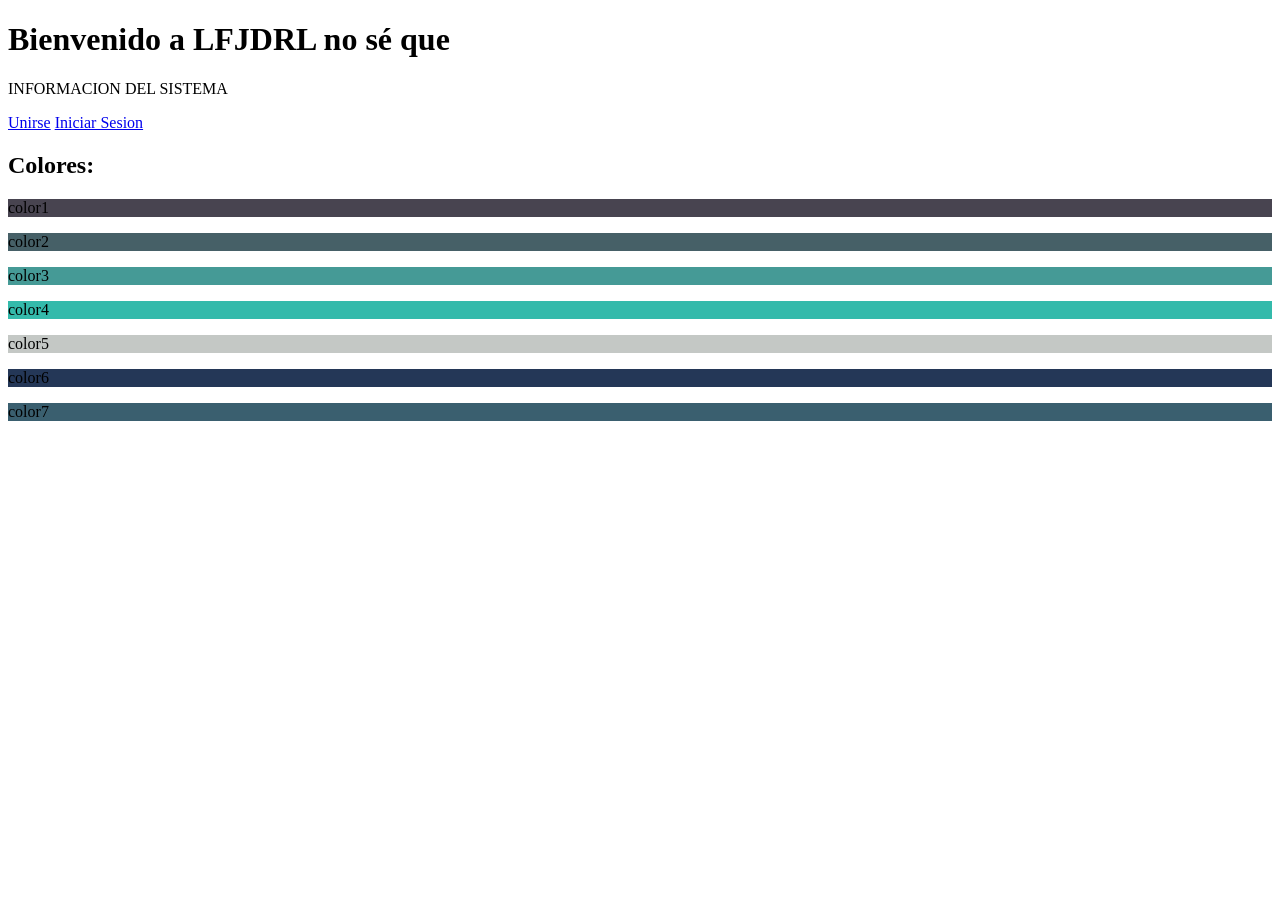
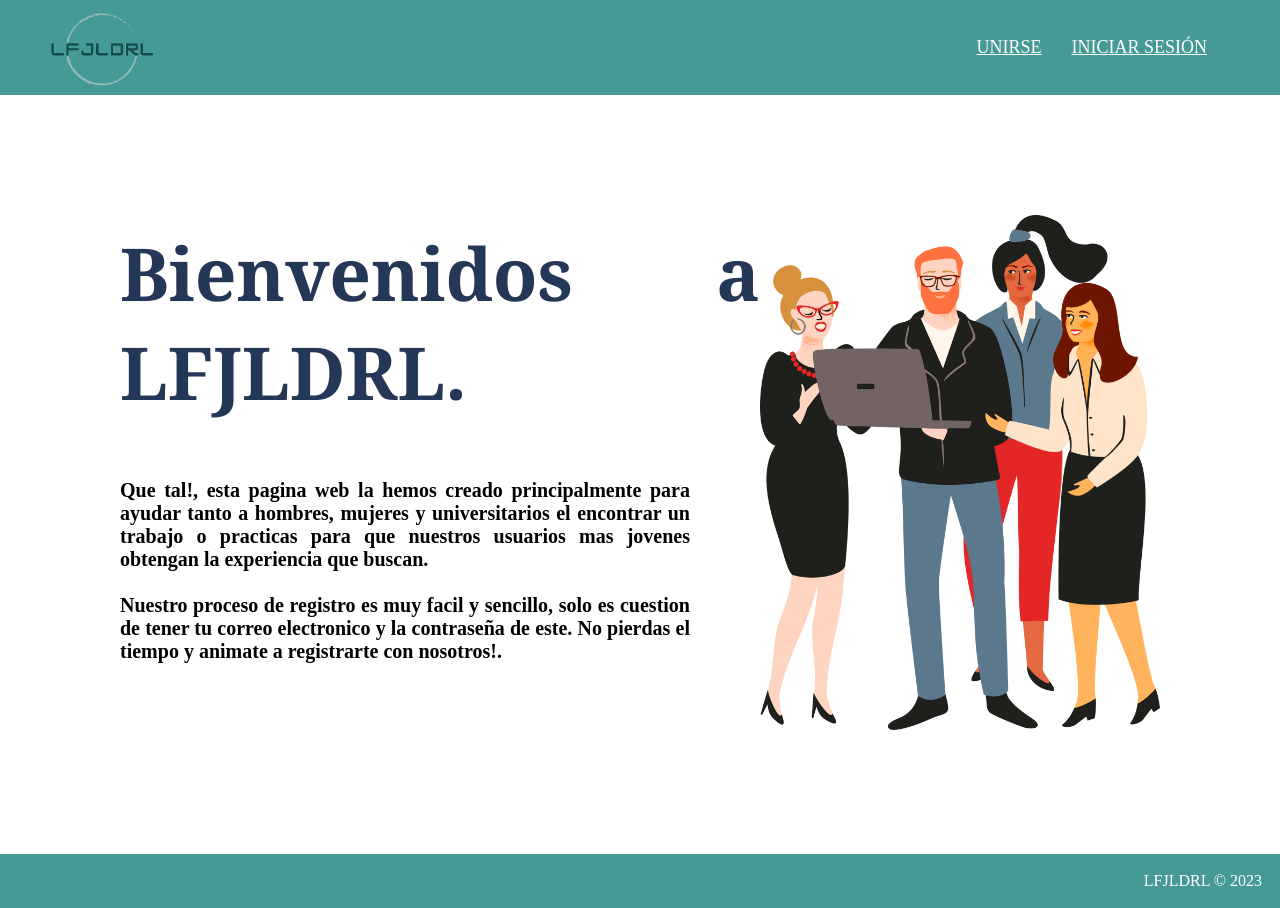
Before and after one commit to MarioMedePrsc/LFJLDRL, a PHP site: page / in a window 1280 px wide. Before the commit the page ends 421 px from the top, so only its background shows below. Run offline with PHP 8.4, Linux system fonts and the light colour scheme.

Commit message:
INTERFAZ LOGIN LISTA

```diff
--- a/index.php
+++ b/index.php
@@ -1,4 +1,45 @@
 <!DOCTYPE html>
+<html lang="en">
+<head>
+    <meta charset="UTF-8">
+    <meta http-equiv="X-UA-Compatible" content="IE=edge">
+    <meta name="viewport" content="width=device-width, initial-scale=1.0">
+    <link rel="stylesheet" type="text/css" href="css/nav.css">
+    <link rel="stylesheet" type="text/css" href="css/style1.css">
+    <title>LFJLDRL</title>
+</head>
+<body id="fondo">
+    <header>
+        <nav class="navbar">
+            <a href="a" class="enlace">
+                <img src="imagenes/logo1.png" alt="" class="logo">
+            </a>
+          <ul>
+           <li><a href="Controllers/C_UsuarioController.php?action=V_registroT" class="links">Unirse</a></li>
+           <li><a href="Controllers/C_UsuarioController.php?action=login" class="links">Iniciar sesión</a></li>
+          </ul>
+        </nav>
+      </header>
+      <main>
+        <div id="presentacion">
+        <div id="text">
+            <h1 >Bienvenidos a LFJLDRL.</h1><br>
+            <h4>Que tal!, esta pagina web la hemos creado principalmente para ayudar tanto a hombres, mujeres y universitarios el encontrar un trabajo o practicas para que nuestros usuarios mas jovenes obtengan la experiencia que buscan.<br><br>
+                Nuestro proceso de registro es muy facil y sencillo, solo es cuestion de tener tu correo electronico y la contraseña de este. No pierdas el tiempo y animate a registrarte con nosotros!.<br><br>
+            </h4>
+        </div>
+            <div class="image">
+                <img src="imagenes/fondo.png" alt="Imagen" width="400">
+            </div>
+        </div>
+        <div class="footer">
+            <p>LFJLDRL &copy; 2023</p>
+        </div>
+      </main>
+</body>
+</html>
+
+<!--<!DOCTYPE html>
 <html>
     <head></head>
     <body>
@@ -18,4 +59,4 @@
     </section>
 
     </body>
-</html>
+</html>-->
```
